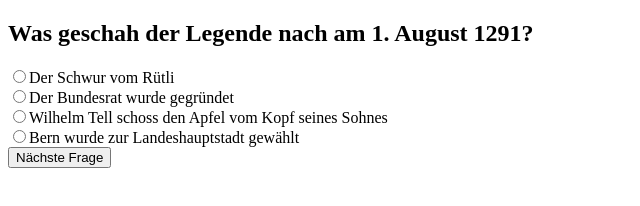
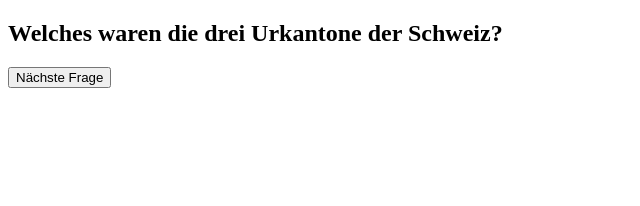
Before and after one commit to SiniMini04/Jamboree-1.8-Quizz-, a plain HTML site: page HTML/index.html in a window 1280 px wide. Both pictures are taken after a click on the button "Nächste Frage". Shown: the whole page, without its empty margins (0-640 px from the left). Drawn offline with Linux system fonts and the light colour scheme.

Commit message:
finished transition to next question

```diff
--- a/HTML/index.html
+++ b/HTML/index.html
@@ -10,5 +10,6 @@
   <body>
     <form></form>
     <script type="module" src="../scripts/form.js"></script>
+    <script src="../scripts/question.js"></script>
   </body>
 </html>
--- a/questions.json
+++ b/questions.json
@@ -10,8 +10,12 @@
     "right": 1
   },
   {
-    "question": "",
-    "answer": ["", "", "", "", ""],
-    "right": 1
+    "question": "Welches waren die drei Urkantone der Schweiz?",
+    "answer": [
+      "Uri, Schwyz und Bern",
+      "Uri, Schwyz und Luzern",
+      "Uri, Obwalden und Nidwalden"
+    ],
+    "right": 2
   }
 ]
--- a/scripts/form.js
+++ b/scripts/form.js
@@ -47,12 +47,17 @@ function makeQuestion(data) {
 const button = document.createElement("button");
 form[0].appendChild(button);
 
+button.textContent = buttonlabel;
+
+//When button clicked
 button.addEventListener("click", nextquestion);
-
-button.textContent = buttonlabel;
 
 function nextquestion(e) {
   e.preventDefault();
+  checkanswer();
+
+  radioboxdiv.innerHTML = "";
+  generatequestion();
 }
 
 //Creates 4 Radioboxes for answers
@@ -102,7 +107,7 @@ function fouranswers(content1, content2, content3, content4) {
   radioboxdiv.appendChild(lable4);
   radioboxdiv.appendChild(document.createElement("br"));
 
-  lable1.textContent = content1;
+  lable1.innerHTML = content1;
   lable2.textContent = content2;
   lable3.textContent = content3;
   lable4.textContent = content4;
@@ -120,9 +125,11 @@ function fiveanswers(content1, content2, content3, content4, content5) {
   const lable5 = document.createElement("label");
   lable5.setAttribute("for", "answer5");
 
-  radioboxdiv.appendChild(radio5);
-  radioboxdiv.appendChild(lable5);
-  radioboxdiv.appendChild(document.createElement("br"));
+  if (question === 0) {
+    radioboxdiv.appendChild(radio5);
+    radioboxdiv.appendChild(lable5);
+    radioboxdiv.appendChild(document.createElement("br"));
+  }
 
   lable5.textContent = content5;
 }
--- a/scripts/question.js
+++ b/scripts/question.js
@@ -0,0 +1,12 @@
+//General variables
+let points = 0;
+
+//Check if answer is right
+function checkanswer() {
+  const answer1 = document.getElementById("answer1");
+  const answer2 = document.getElementById("answer2");
+  const answer3 = document.getElementById("answer3");
+  const answer4 = document.getElementById("answer4");
+
+  console.log("test");
+}
```
